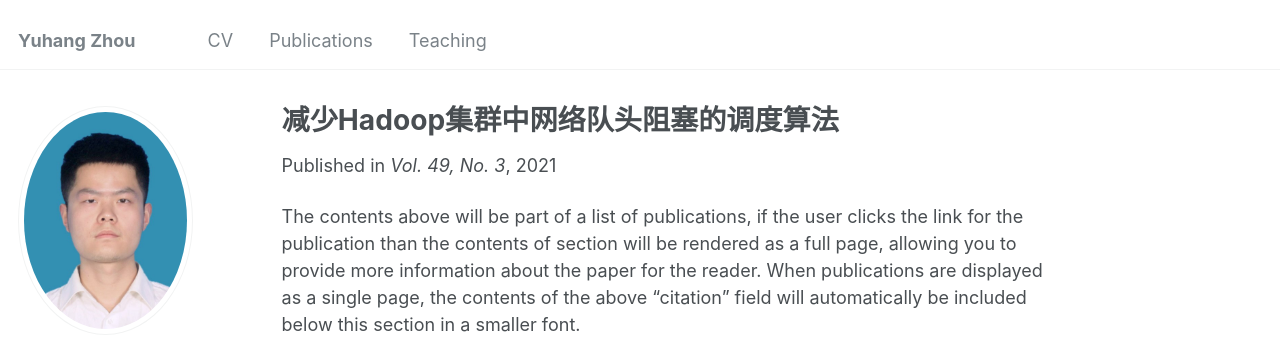
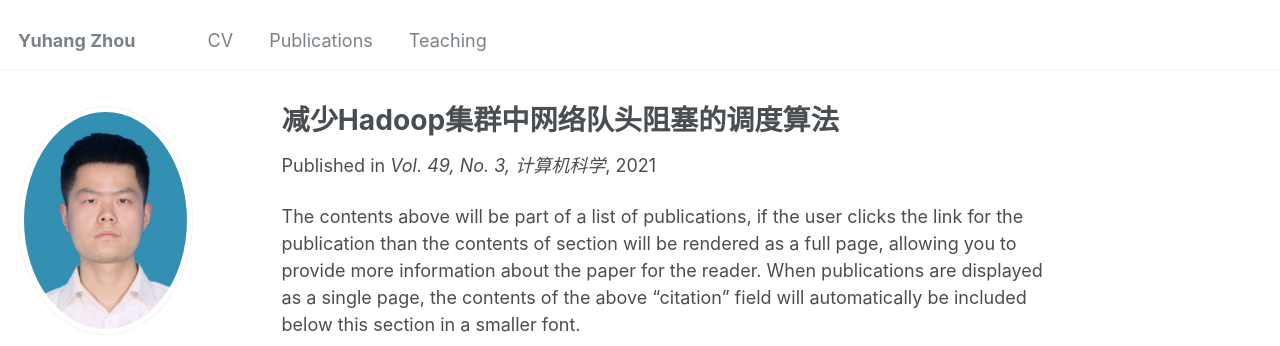
Before and after one commit to njuzyh/njuzyh.github.io, a Jekyll site: the page built from _publications/hadoop.md, in a window 1280 px wide and 1153 px high. Shown: the top 346 px of the window. Built offline with Jekyll 4.4.1, drawn with Linux system fonts in a browser that asks for light colours; some web fonts are replaced.

Commit message:
Update hadoop.md

```diff
--- a/_publications/hadoop.md
+++ b/_publications/hadoop.md
@@ -5,7 +5,7 @@ category: manuscripts
 permalink: /publication/hadoop
 excerpt: ''
 date: 2021-12-12
-venue: 'Vol. 49, No. 3'
+venue: 'Vol. 49, No. 3, 计算机科学'
 paperurl: 'https://cs.nju.edu.cn/tianchen/lunwen/2022/jsjkx22-bingchuan.pdf'
 citation: '田冰川, 田臣, 周宇航, 陈贵海, 窦万春. 减少Hadoop集群中网络队头阻塞的调度算法[J]. 计算机科学, 2022, 49(3): 11-22.'
 ---
```
